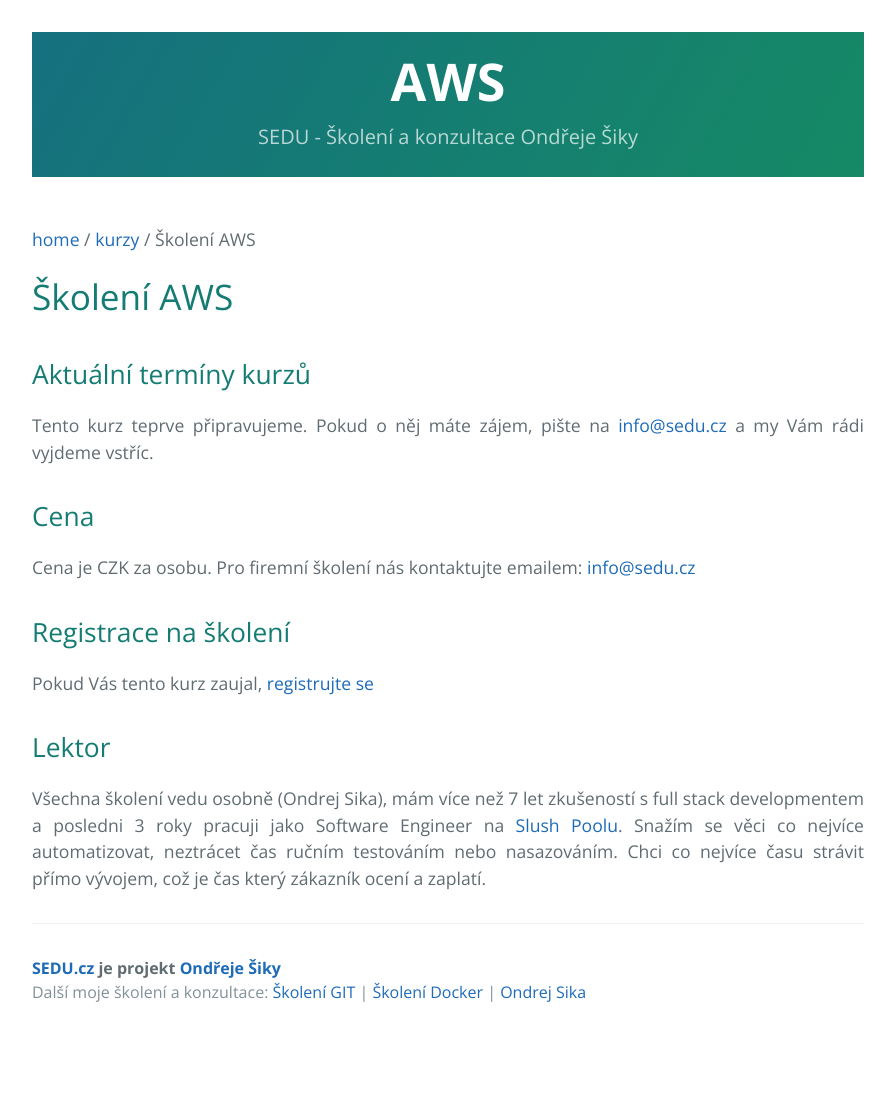
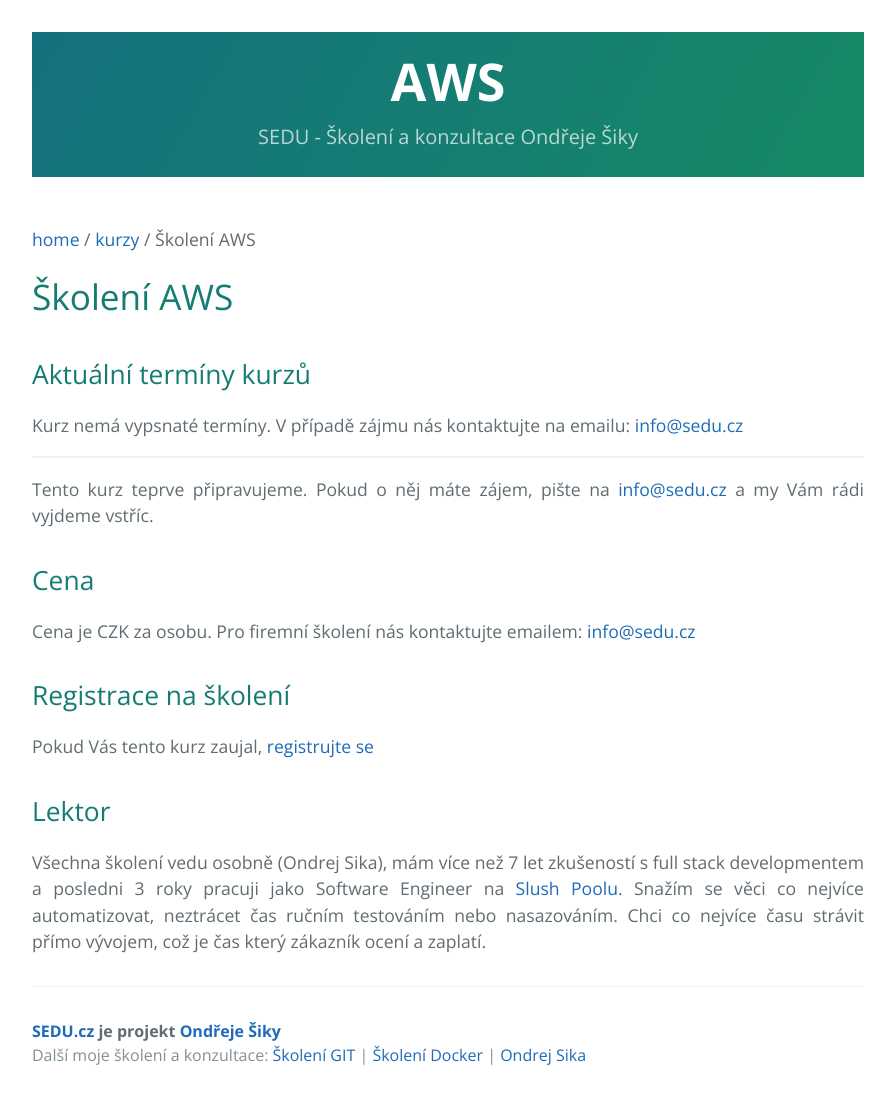
Before and after one commit to ondrejsika/sedu.cz, a Jekyll site: the page built from _course/aws.md, in a window 1280 px wide. Shown: the whole page, without its empty margins (192-1087 px from the left). Built offline with Jekyll 4.4.1, drawn with Linux system fonts in a browser that asks for light colours; a script that is not in the unit is left out; before the commit the page ends 1036 px from its top, so only the background shows below that; part of the change alters nothing that is shown.

Commit message:
_layouts/course - add message on no actual events

```diff
--- a/_layouts/course.html
+++ b/_layouts/course.html
@@ -7,7 +7,16 @@ project_tagline: SEDU - Školení a konzultace Ondřeje Šiky
 
 <h1>{{ page.title}}</h1>
 
+{% assign has_actual_event = false %}
+{% for event in site.event reversed %}
+    {% if event.is_actual and event.course contains page.course %}
+        {% assign has_actual_event = true %}
+    {% endif %}
+{% endfor %}
+
 <h2>Aktuální termíny kurzů</h2>
+
+{% if has_actual_event %}
 
 <ul>
 {% for event in site.event reversed %}
@@ -16,6 +25,14 @@ project_tagline: SEDU - Školení a konzultace Ondřeje Šiky
     {% endif %}
 {% endfor %}
 </ul>
+
+{% else %}
+
+<p>Kurz nemá vypsnaté termíny. V případě zájmu nás kontaktujte na emailu: <a href="mailto:info@sedu.cz">info@sedu.cz</a></p>
+
+{% endif %}
+
+<hr>
 
 {{ content }}
 
```
